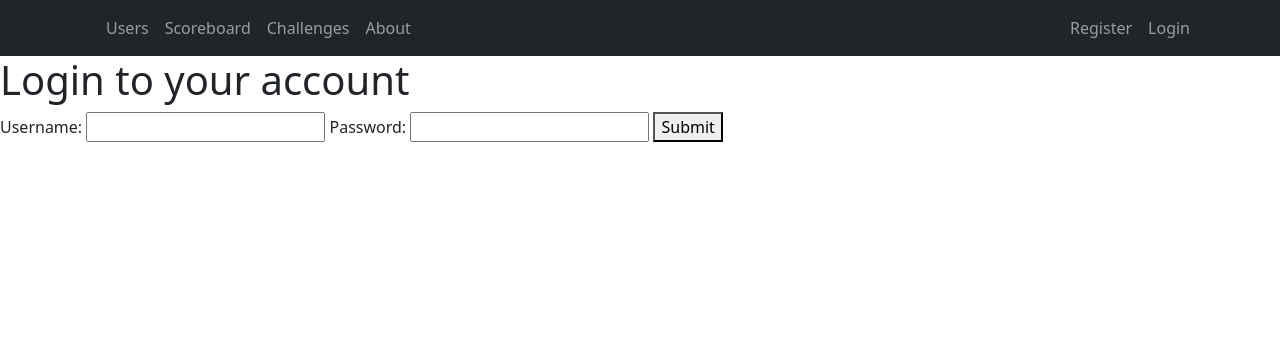
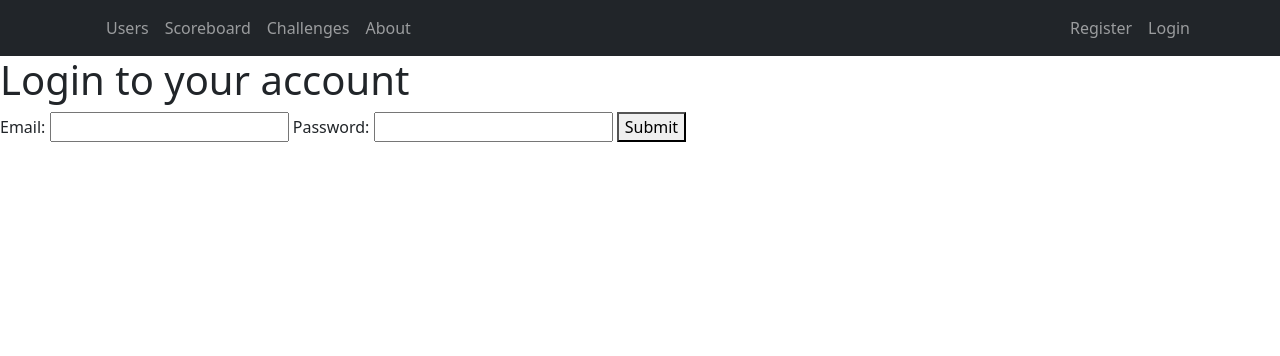
Before and after one commit to Minejerik/ctf_website, a Python web app: template templates/login.html in a window 1280 px wide. Shown: the top 356 px of the page. Run offline with Jinja, Linux system fonts and the light colour scheme; the template is opened without the code that fills it, so the values that code supplies are empty.

Commit message:
working on transitioning to using emails, and add not started message to challenges page

```diff
--- a/templates/challenges.html
+++ b/templates/challenges.html
@@ -8,6 +8,9 @@ Challenges
 {% block content %}
 <br><br>
 <div class="container text-center">
+    {% if not started or ended %}
+        <h1 class="py-5 display-1">CTF has not started yet</h1>
+    {% else %}
     {% if challenges|length < 1 %}
         <h1 class="py-5 display-1">No challenges available</h1>
     {% else %}
@@ -55,6 +58,7 @@ Challenges
       </div>
     </div>
     {% endif %}
+    {% endif %}
 </div>
 
 {% if challenges|length > 1 %}
--- a/templates/login.html
+++ b/templates/login.html
@@ -10,8 +10,8 @@ Login
 {% endif %}
 <h1>Login to your account</h1>
 <form action="#" method="post">
-    <label for="username">Username:</label>
-    <input type="text" name="username" />
+    <label for="email">Email:</label>
+    <input type="email" name="email" />
     <label for="password">Password:</label>
     <input type="password" name="password" />
     <button type="submit">Submit</button>
--- a/templates/register.html
+++ b/templates/register.html
@@ -13,6 +13,8 @@ Register
 <form action="#" method="post">
   <label for="username">Username:</label>
   <input type="text" name="username" />
+  <label for="email">Email:</label>
+  <input type="email" name="email" />
   <label for="password">Password:</label>
   <input type="password" name="password" />
   <button type="submit">Submit</button>
```
Also changed, not shown: main.py (+6 -4 lines).
